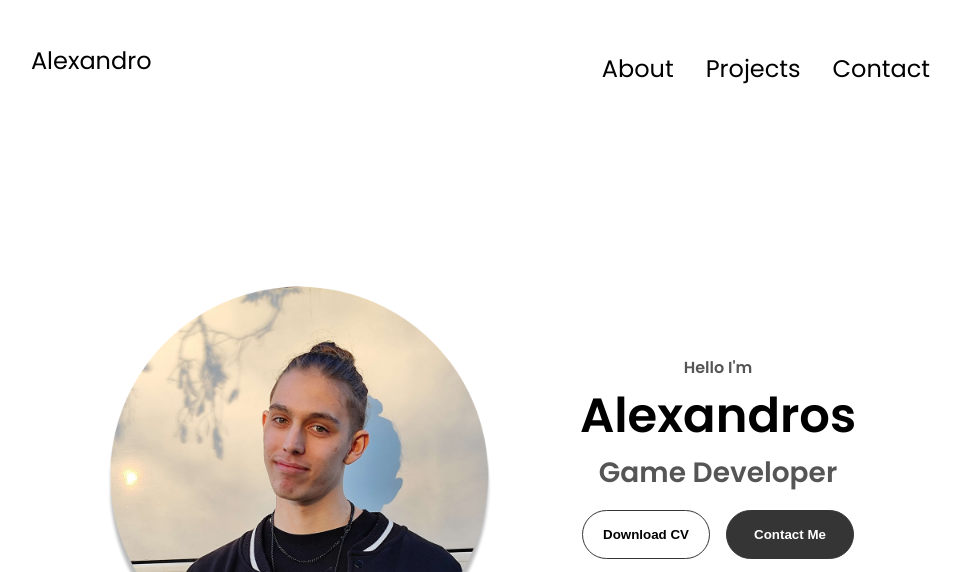
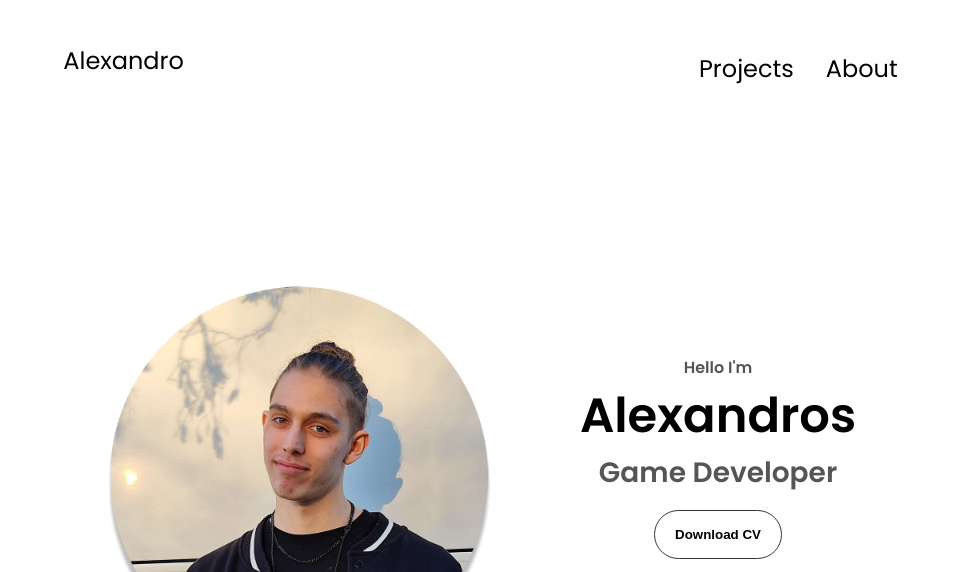
Before and after one commit to AlexKougentakos/Portfolio, a plain HTML site: page index.html in a window 1280 px wide. Shown: the top 572 px of the page, without its empty margins (162-1123 px from the left). Drawn offline with Linux system fonts and the light colour scheme.

Commit message:
Small tweak to account for the removal of the contact page

```diff
--- a/index.html
+++ b/index.html
@@ -12,10 +12,9 @@
         <div class="logo"><span id="logo-animation"></span></div>
         <div>
             <ul class="nav-links">
+              <li><a href="#projects">Projects</a></li>
                  <li><a href="#about">About</a></li>
                  <!-- Uncomment later <li><a href="#Experiece">About</a></li>-->
-                 <li><a href="#projects">Projects</a></li>
-                 <li><a href="#contact">Contact</a></li>
             </ul>
         </div>
     </nav>
@@ -29,10 +28,9 @@
                 <span></span>
             </div>
             <div class="menu-links">
-                <li><a href="#about" onclick="toggleMenu()">About</a></li>
-                <!-- Uncomment later <li><a href="#Experiece" onclick="toggleMenu()">About</a></li>-->
-                <li><a href="#projects" onclick="toggleMenu()">Projects</a></li>
-                <li><a href="#contact"onclick="toggleMenu()">Contact</a></li>
+              <!-- Uncomment later <li><a href="#Experiece" onclick="toggleMenu()">About</a></li>-->
+              <li><a href="#projects" onclick="toggleMenu()">Projects</a></li>
+              <li><a href="#about" onclick="toggleMenu()">About</a></li>
             </div>
         </div>
     </nav>
@@ -52,10 +50,10 @@
                     class="btn btn-color-2"
                     onclick="window.open('./assets/resume-example.pdf')">Download CV
                 </button>
-                <button
+                <!-- <button
                     class="btn btn-color-1"
                     onclick="location.href='#contact'">Contact Me
-                </button>
+                </button> -->
             </div>
               <img id="socials-container">
                 <img
@@ -173,10 +171,9 @@
         <nav>
           <div class="nav-links-container">
             <ul class="nav-links">
+              <li><a href="#projects">Projects</a></li>
               <li><a href="#about">About</a></li>
               <!-- <li><a href="#experience">Experience</a></li> -->
-              <li><a href="#projects">Projects</a></li>
-              <li><a href="#contact">Contact</a></li>
             </ul>
           </div>
         </nav>
```
